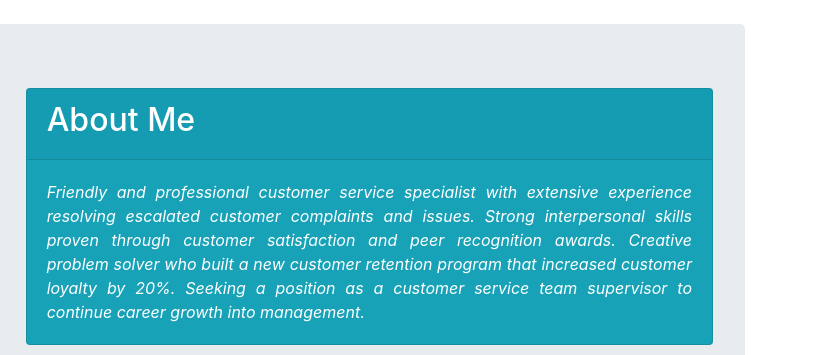
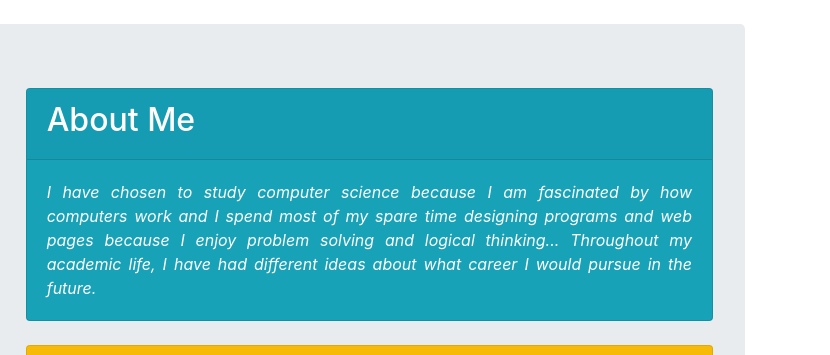
Before and after one commit to vivekkvinod/vivekkvinod.github.io, a plain HTML site: page index.html in a window 1280 px wide. Shown: the top 355 px of the page, 450-1280 px from the left. Drawn offline with nearby package versions, Linux system fonts and the light colour scheme.

Commit message:
Update index.html

```diff
--- a/index.html
+++ b/index.html
@@ -47,11 +47,7 @@
         <div class="col-sm-8">
           <div class="card bg-info text-white ">
             <div class="card-header"><h2>About Me</h2></div>
-            <div class="card-body text-justify font-italic">Friendly and professional customer service specialist with extensive
-              experience resolving escalated customer complaints and issues. Strong interpersonal skills proven through
-              customer satisfaction and peer recognition awards. Creative problem solver who built a new customer retention
-              program that increased customer loyalty by 20%. Seeking a position as a customer service team supervisor to
-              continue career growth into management.
+            <div class="card-body text-justify font-italic">I have chosen to study computer science because I am fascinated by how computers work and I spend most of my spare time designing programs and web pages because I enjoy problem solving and logical thinking... Throughout my academic life, I have had different ideas about what career I would pursue in the future.
             </div>
           </div><br>
           <div class="card bg-warning ">
```
